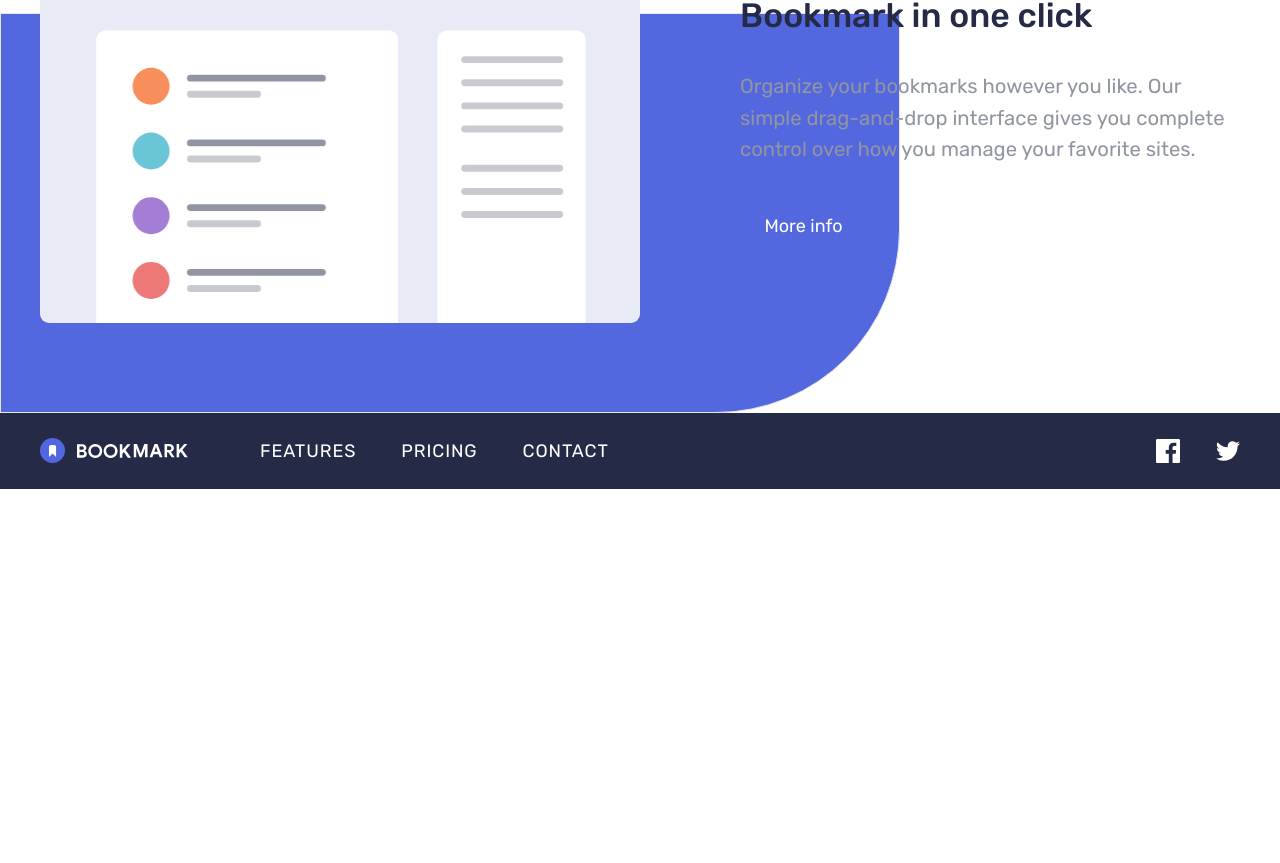
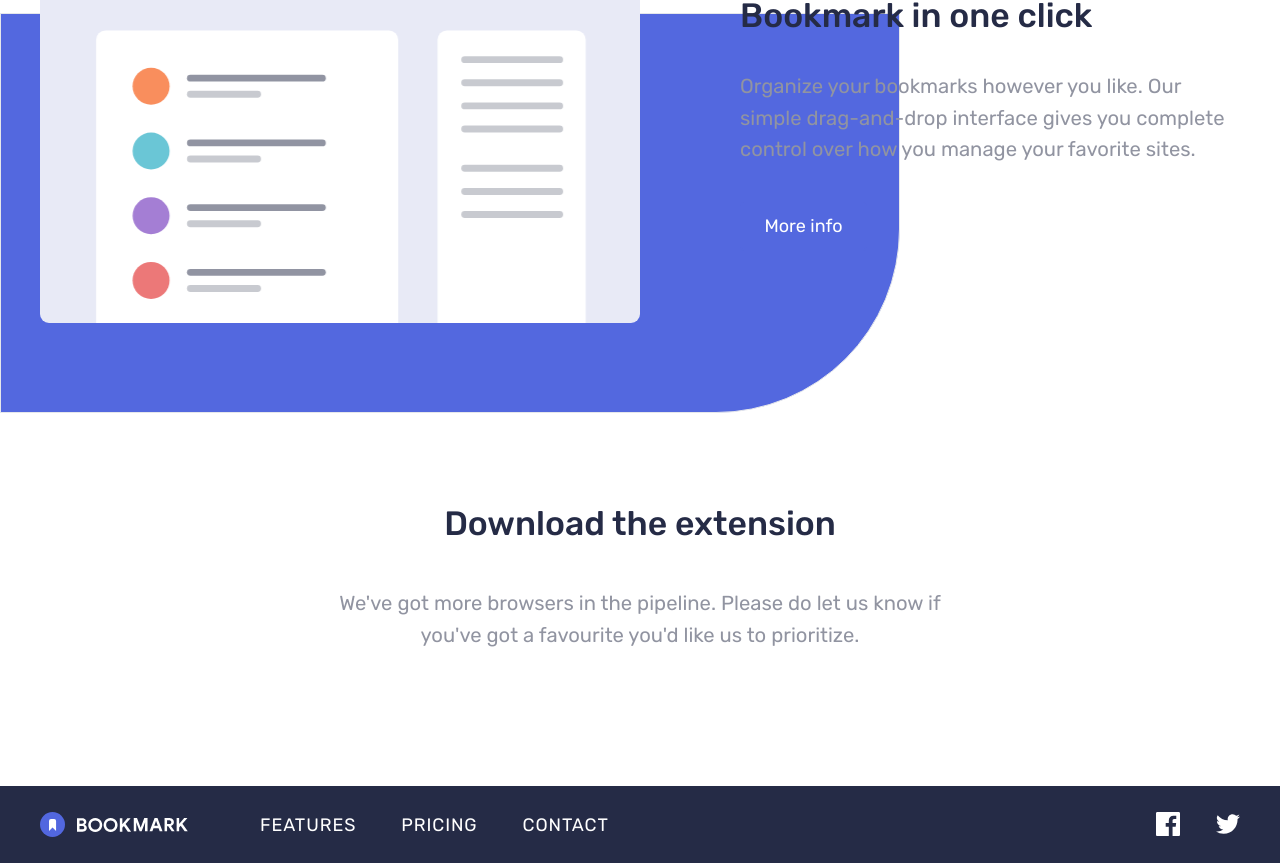
Before and after one commit to AlvesPHGA/lp-bookmark, a React (Vite) app: page / in a window 1280 px wide. Shown: the part 1279-2142 px from the top of the page. Before the commit the page ends 1768 px from the top, so only its background shows below. Built offline with nearby package versions, Linux system fonts and the light colour scheme.

Commit message:
created a new component with name Download, this reference of Download section

```diff
--- a/content.mock.json
+++ b/content.mock.json
@@ -31,20 +31,20 @@
       "text": "We've got more browsers in the pipeline. Please do let us know if you've got a favourite you'd like us to prioritize."
    },
 
-   "cards": {
-      "card_01": {
+   "cards": [
+      {
          "title": "Add to Chrome",
          "version": 62
       },
-      "card_02": {
+      {
          "title": "Add to Firefox",
          "version": 55
       },
-      "card_03": {
+      {
          "title": "Add to Opera",
          "version": 46
       }
-   },
+   ],
 
    "FrequentlyAskedQuestion": {
       "title": "Frequently Asked Questions",
--- a/src/components/Feature/Feature.tsx
+++ b/src/components/Feature/Feature.tsx
@@ -14,7 +14,7 @@ export function Features({ title, text }: IFeature) {
          <Backblue />
          <div className="relative w-[1200px] mx-auto z-10">
             <div className="text-center w-[50%] mx-auto pb-5">
-               <h2 className="text-3xl font-medium">{title}</h2>
+               <h2>{title}</h2>
                <p className="pt-6">{text}</p>
             </div>
             <Tab {...Tabs} />
--- /dev/null
+++ b/src/components/Home/Download/Download.tsx
@@ -0,0 +1,17 @@
+export interface IDown {
+   title: string;
+   text: string;
+}
+
+export function Download({ title, text }: IDown) {
+   return (
+      <section className="py-20">
+         <div className="w-[1200px] mx-auto">
+            <div className="w-[55%] mx-auto text-center">
+               <h2>{title}</h2>
+               <p className="py-10">{text}</p>
+            </div>
+         </div>
+      </section>
+   );
+}
--- a/src/index.css
+++ b/src/index.css
@@ -13,6 +13,10 @@
       @apply text-veryDarkBlue;
    }
 
+   h2 {
+      @apply text-3xl font-medium;
+   }
+
    p {
       @apply text-grayishBlue;
    }
--- a/src/pages/Home.tsx
+++ b/src/pages/Home.tsx
@@ -3,8 +3,11 @@ import { SimpleBookmark } from '../components/SimpleBookmark/SimpleBookmark';
 import {
    SimpleBookmarkManager as SBM,
    Features as Feature,
+   Download as Down,
 } from '../../content.mock.json';
+
 import { Features } from '../components/Feature/Feature';
+import { Download } from '../components/Home/Download/Download';
 
 export function Home() {
    console.log(SBM);
@@ -12,6 +15,7 @@ export function Home() {
       <div>
          <SimpleBookmark {...SBM} />
          <Features {...Feature} />
+         <Download {...Down} />
       </div>
    );
 }
```
